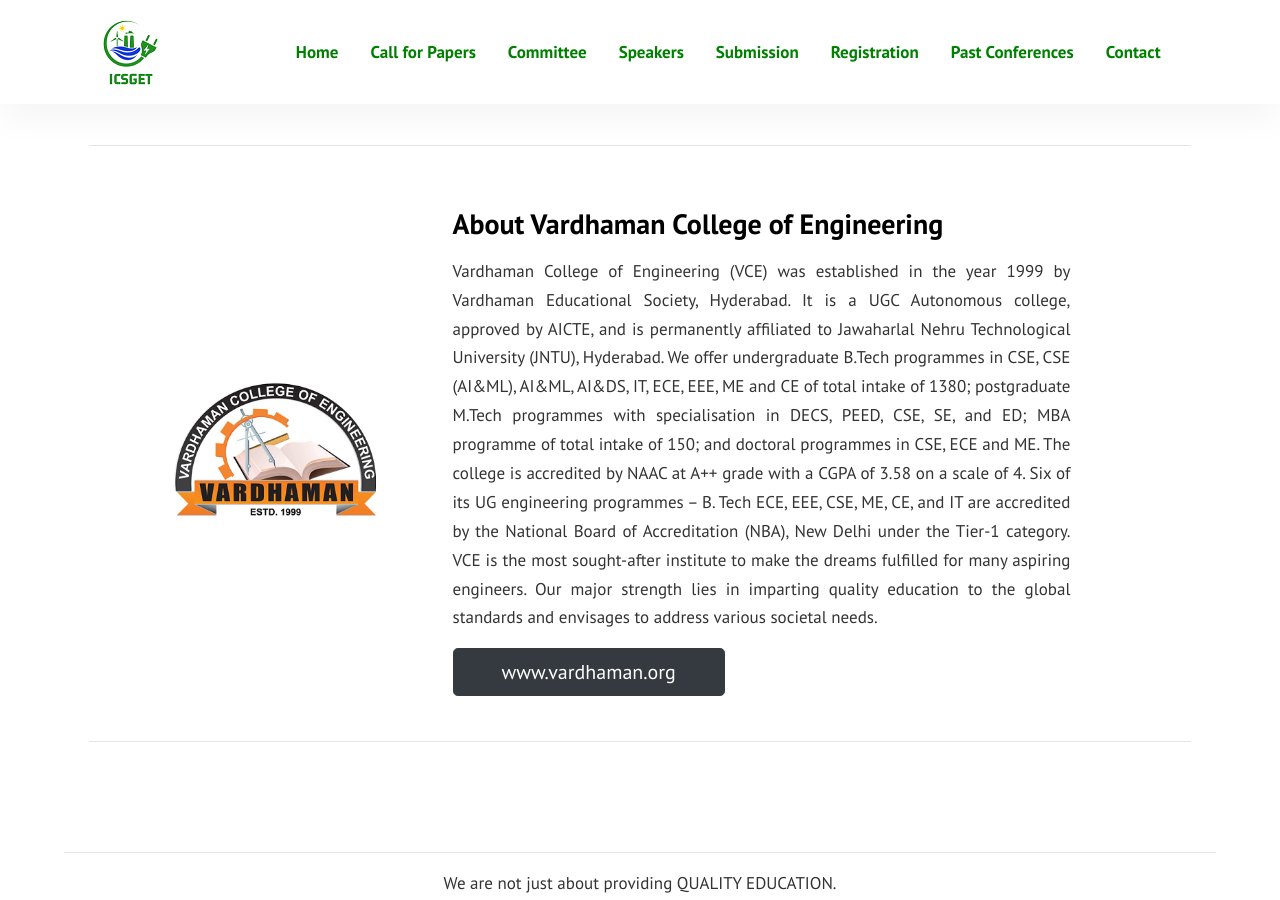
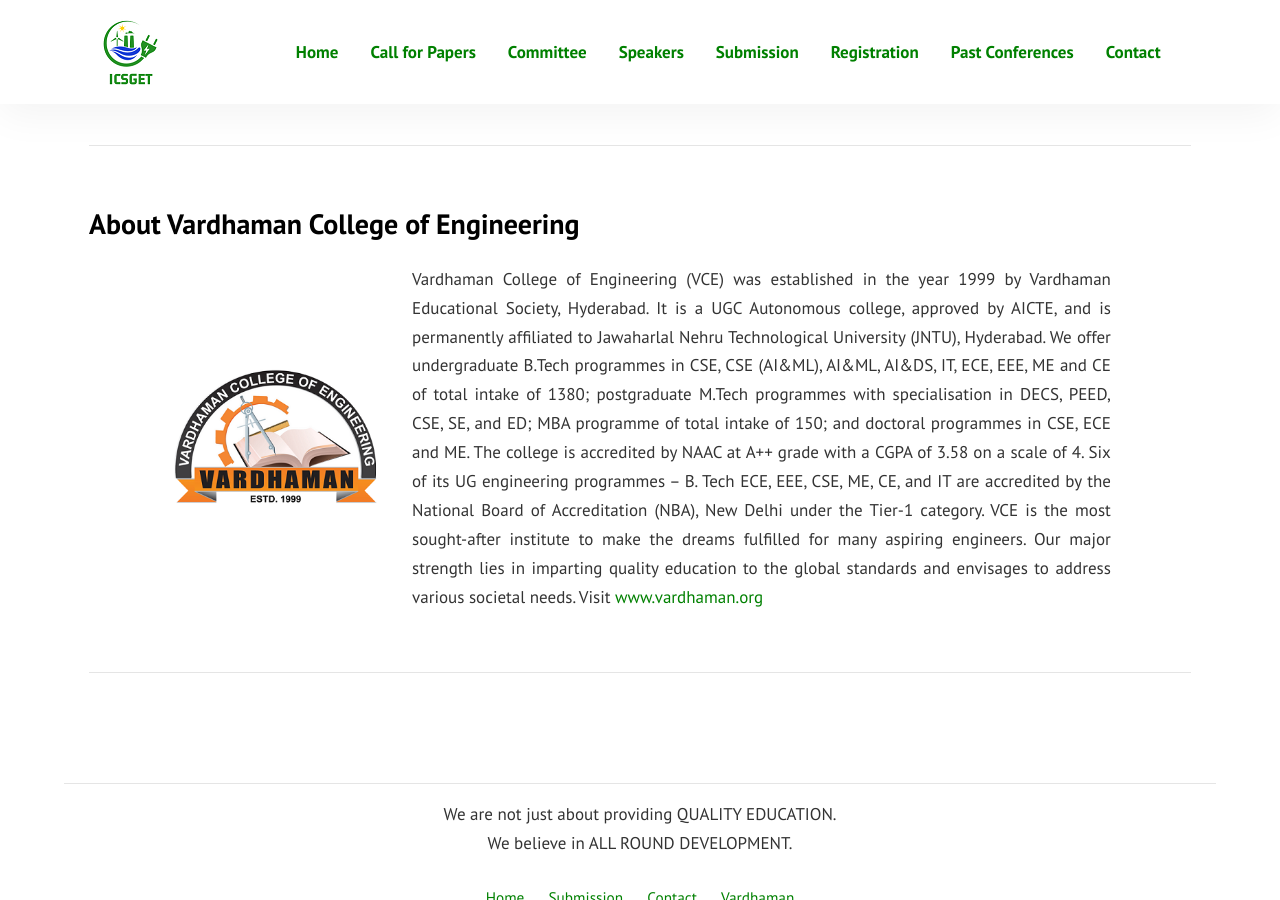
Before and after one commit to sravivarmanvce/temp, a Jekyll site: the page built from index.md, in a window 1280 px wide and 900 px high, scrolled down 1419 px. Built offline with Jekyll 4.4.1, drawn with Linux system fonts in a browser that asks for light colours.

Commit message:
Update index.md

```diff
--- a/index.md
+++ b/index.md
@@ -67,17 +67,16 @@
 ---
 
 &nbsp;
-
+<h3>About Vardhaman College of Engineering</h3>
 <div class="container">
 	<div class="row justify-content-between">
 		<div class="col-lg-3 d-flex align-items-center justify-content-center about-img">
 			<img alt="SDG" src="assets/images/vce.png">
 		</div>
-		<div class="col-lg-8 pt-5 pt-lg-0">
-			<h3>About Vardhaman College of Engineering</h3>
+		<div class="col-lg-9 pt-5 pt-lg-0">
 			<p></p>
-			<p align="justify">Vardhaman College of Engineering (VCE) was established in the year 1999 by Vardhaman Educational Society, Hyderabad. It is a UGC Autonomous college, approved by AICTE, and is permanently affiliated to Jawaharlal Nehru Technological University (JNTU), Hyderabad. We offer undergraduate B.Tech programmes in CSE, CSE (AI&ML), AI&ML, AI&DS, IT, ECE, EEE, ME and CE of total intake of 1380; postgraduate M.Tech programmes with specialisation in DECS, PEED, CSE, SE, and ED; MBA programme of total intake of 150; and doctoral programmes in CSE, ECE and ME. The college is accredited by NAAC at A++ grade with a CGPA of 3.58 on a scale of 4. Six of its UG engineering programmes – B. Tech ECE, EEE, CSE, ME, CE, and IT are accredited by the National Board of Accreditation (NBA), New Delhi under the Tier-1 category. VCE is the most sought-after institute to make the dreams fulfilled for many aspiring engineers. Our major strength lies in imparting quality education to the global standards and envisages to address various societal needs.</p>
-			<a href="vardhaman.org" class="btn btn-dark text-white px-5 btn-lg">www.vardhaman.org</a>
+			<p align="justify">Vardhaman College of Engineering (VCE) was established in the year 1999 by Vardhaman Educational Society, Hyderabad. It is a UGC Autonomous college, approved by AICTE, and is permanently affiliated to Jawaharlal Nehru Technological University (JNTU), Hyderabad. We offer undergraduate B.Tech programmes in CSE, CSE (AI&ML), AI&ML, AI&DS, IT, ECE, EEE, ME and CE of total intake of 1380; postgraduate M.Tech programmes with specialisation in DECS, PEED, CSE, SE, and ED; MBA programme of total intake of 150; and doctoral programmes in CSE, ECE and ME. The college is accredited by NAAC at A++ grade with a CGPA of 3.58 on a scale of 4. Six of its UG engineering programmes – B. Tech ECE, EEE, CSE, ME, CE, and IT are accredited by the National Board of Accreditation (NBA), New Delhi under the Tier-1 category. VCE is the most sought-after institute to make the dreams fulfilled for many aspiring engineers. Our major strength lies in imparting quality education to the global standards and envisages to address various societal needs.
+			Visit <a href="vardhaman.org">www.vardhaman.org</a></p>
 		</div>
 	</div>
 </div>
```
